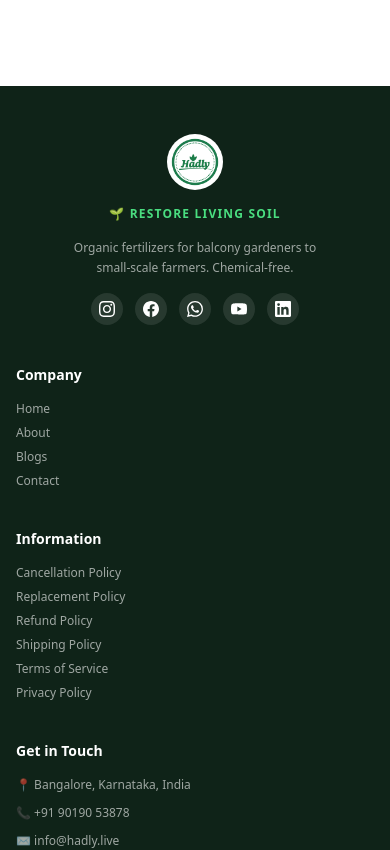
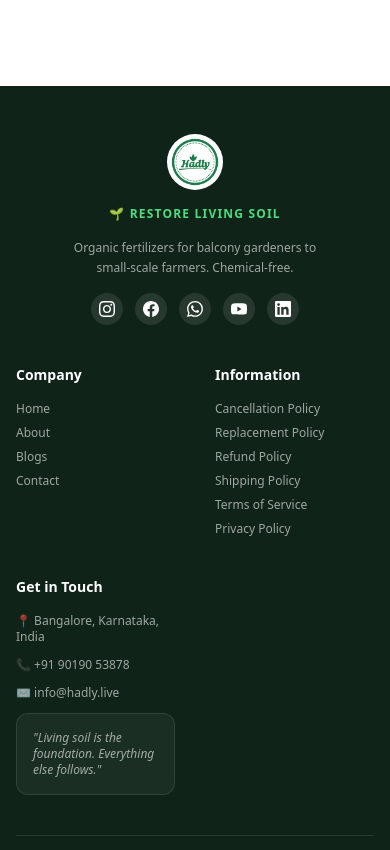
Before and after one commit to monishsampat-droid/HADLYTEST2, a Next.js app: page / in a window 390 px wide. Shown: the part 6920-7770 px from the top of the page. Built offline with nearby package versions, Linux system fonts and the light colour scheme; no server answers; the database is empty.

Commit message:
footer fixed

```diff
--- a/components/footer.tsx
+++ b/components/footer.tsx
@@ -9,10 +9,10 @@
       <div className="max-w-7xl mx-auto px-4 sm:px-6 py-12">
 
         {/* GRID */}
-        <div className="grid grid-cols-1 sm:grid-cols-2 md:grid-cols-4 gap-10">
+        <div className="grid grid-cols-2 md:grid-cols-4 gap-10">
 
           {/* BRAND */}
-          <div className="space-y-4 flex flex-col items-center text-center">
+          <div className="col-span-2 md:col-span-1 space-y-4 flex flex-col items-center text-center">
             <div className="flex justify-center w-full">
               <Image
                 src="/logo_transparent.png"
```
